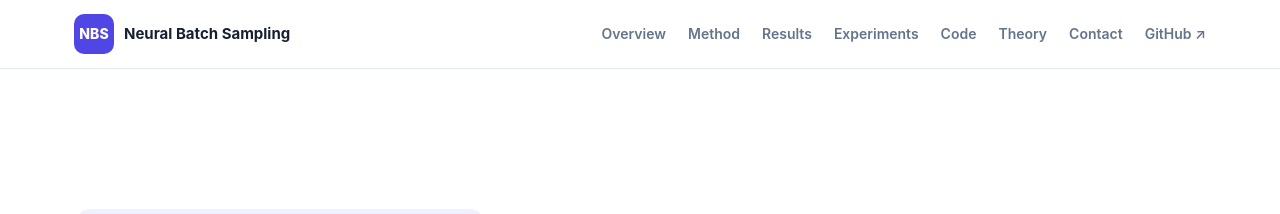
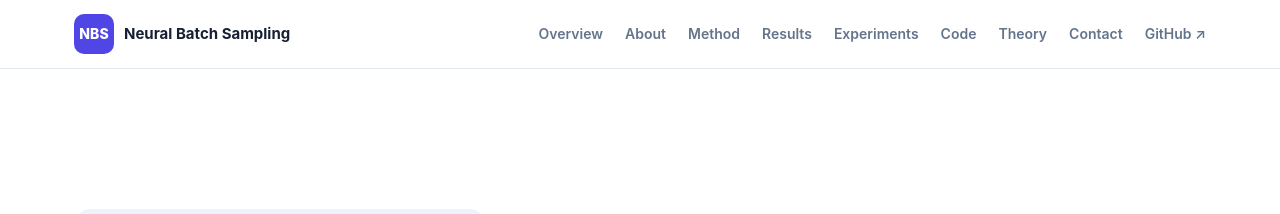
Before and after one commit to amirhossein-khadivi/NBS, a Jekyll site: the page built from docs/index.md, in a window 1280 px wide. Shown: the top 214 px of the page. Built offline with Jekyll 4.4.1, drawn with Linux system fonts in a browser that asks for light colours.

Commit message:
update default2

```diff
--- a/docs/_layouts/default.html
+++ b/docs/_layouts/default.html
@@ -31,6 +31,8 @@
         <nav class="site-nav">
           <a href="{{ '/' | relative_url }}"> Overview </a>
 
+          <a href="{{ '/about/' | relative_url }}">About</a>
+
           <a href="{{ '/method/' | relative_url }}"> Method </a>
 
           <a href="{{ '/results/' | relative_url }}"> Results </a>
@@ -40,6 +42,7 @@
           <a href="{{ '/code/' | relative_url }}"> Code </a>
 
           <a href="{{ '/theory/' | relative_url }}"> Theory </a>
+
           <a href="{{ '/contact/' | relative_url }}">Contact</a>
           <a
             href="https://github.com/amirhossein-khadivi/NBS"
```
